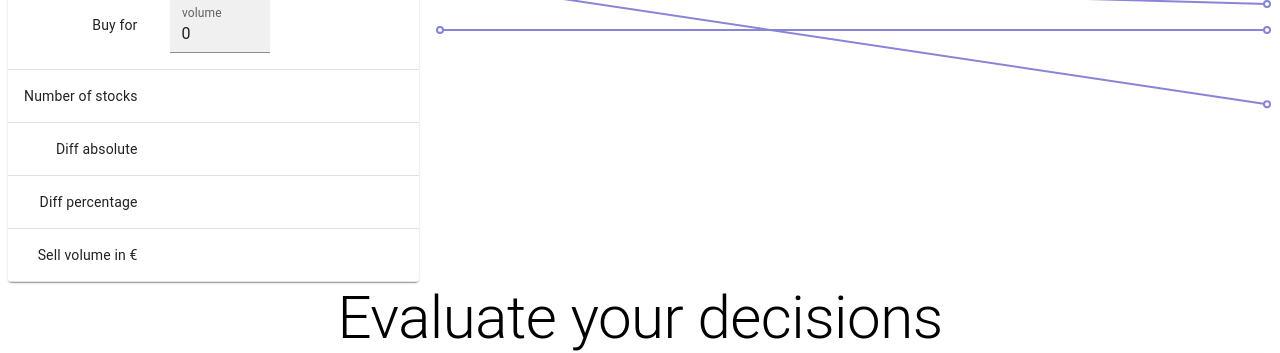
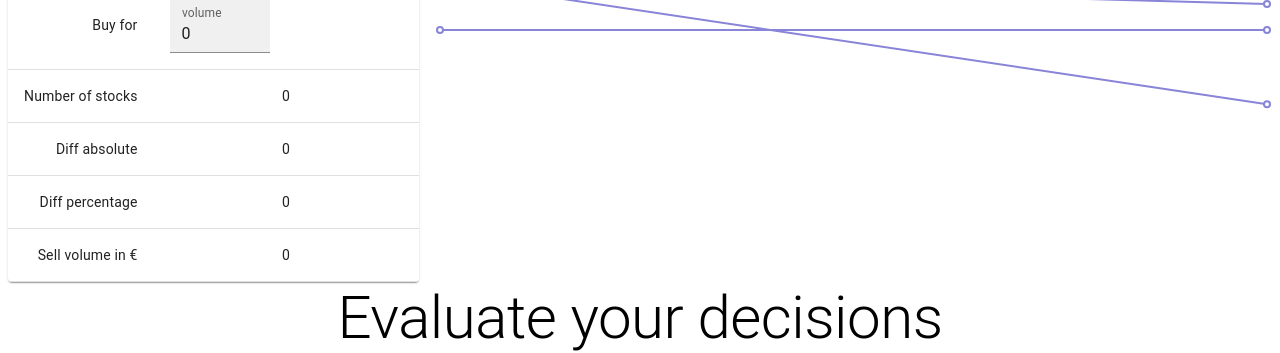
Before and after one commit to rainerknabenbauer/volastock, a Next.js app: page / in a window 1280 px wide. Shown: the part 302-655 px from the top of the page. Built offline with nearby package versions, Linux system fonts and the light colour scheme.

Commit message:
child doesnt receive updates

```diff
--- a/src/app/page.tsx
+++ b/src/app/page.tsx
@@ -5,9 +5,27 @@ import { Grid, TextField, Typography, Box } from '@mui/material';
 import Graph from '../components/Graph.tsx'
 import SimpleTradeTable from '../components/SimpleTradeTable.tsx'
 import RebuyTradeTable from '../components/RebuyTradeTable.tsx'
+import * as constants from '../constants/constants';
+import { useState, useEffect } from 'react';
 
 export default function Page() {
-    const priceLabel = "Price per piece"
+
+    const [sellVolume, setSellVolume] = useState(0);
+    const [numberOfStocks, setNumberOfStocks] = useState(0);
+
+    const handleSimpleTableData = (newSellVolume, newNumberOfStocks) => {
+        setSellVolume(newSellVolume);
+        setNumberOfStocks(newNumberOfStocks);
+    }
+
+    useEffect(() => {
+    console.log('main sellVolume changed', sellVolume);
+}, [sellVolume]);
+
+useEffect(() => {
+    console.log('main numberOfStocks changed', numberOfStocks);
+}, [numberOfStocks]);
+
 
     return (
         <>
@@ -17,7 +35,7 @@ export default function Page() {
           <Grid container spacing={2} style={{ height: '100%', display: 'flex', alignItems: 'stretch' }}>
             <Grid item xs={6} md={4} style={{ display: 'flex' }}>
 
-                <SimpleTradeTable />
+                <SimpleTradeTable onStateChange={handleSimpleTableData}/>
             </Grid>
             <Grid item xs={6} md={8}>
                 <Graph />
@@ -31,7 +49,7 @@ export default function Page() {
                 <Graph />
             </Grid>
             <Grid item xs={6} md={8}>
-                <RebuyTradeTable />
+                <RebuyTradeTable sellVolume={sellVolume} numberOfStocks={numberOfStocks} />
             </Grid>
           </Grid>
         </Box>
--- a/src/components/RebuyTradeTable.tsx
+++ b/src/components/RebuyTradeTable.tsx
@@ -1,3 +1,4 @@
+import { useState, useEffect } from 'react';
 import Table from '@mui/material/Table';
 import TableBody from '@mui/material/TableBody';
 import TableCell from '@mui/material/TableCell';
@@ -6,12 +7,31 @@ import TableHead from '@mui/material/TableHead';
 import TableRow from '@mui/material/TableRow';
 import Paper from '@mui/material/Paper';
 import { TextField } from '@mui/material';
-import BuyStocksTableRows from './BuyStocksTableRows'
-import DiffStocksTableRows from './DiffStocksTableRows'
 
 import { priceLabel, textFieldVariant } from '../constants/constants';
 
-export default function Page() {
+export default function RebuyTradeTable({ initialSellVolume, initialNumberOfStocks }) {
+
+    const [sellVolume, setSellVolume] = useState(initialSellVolume);
+    const [numberOfStocks, setNumberOfStocks] = useState(initialNumberOfStocks);
+
+    useEffect(() => {
+        console.log('cc sellVolume changed: ' + sellVolume);
+    }, [sellVolume]);
+
+    useEffect(() => {
+        console.log('cc numberOfStocks changed' + numberOfStocks);
+    }, [numberOfStocks]);
+
+
+    useEffect(() => {
+        console.log('cc initialSellVolume changed: ' + sellVolume);
+    }, [initialSellVolume]);
+
+    useEffect(() => {
+        console.log('cc initialNumberOfStocks changed' + numberOfStocks);
+    }, [initialNumberOfStocks]);
+
     return (
         <TableContainer component={Paper}>
             <Table aria-label="simple table">
@@ -21,7 +41,6 @@ export default function Page() {
                             Rebuy
                         </TableCell>
                     </TableRow>
-
                     <TableRow>
                         <TableCell align="center"></TableCell>
                         <TableCell align="center">Lowest rebuy</TableCell>
@@ -34,27 +53,27 @@ export default function Page() {
                 <TableBody>
                     <TableRow>
                         <TableCell align="right">Buy price</TableCell>
-                    <TableCell align="right"><TextField id="buy-price-lowest" label={priceLabel} variant={textFieldVariant}/></TableCell>
-                    <TableCell align="right"><TextField id="buy-price-low" label={priceLabel} variant={textFieldVariant}/></TableCell>
-                    <TableCell align="right"><TextField id="buy-price-neutral" label={priceLabel} variant={textFieldVariant}/></TableCell>
-                    <TableCell align="right"><TextField id="buy-price-high" label={priceLabel} variant={textFieldVariant}/></TableCell>
-                    <TableCell align="right"><TextField id="buy-price-highest" label={priceLabel} variant={textFieldVariant}/></TableCell>
+                        <TableCell align="right"><TextField id="buy-price-lowest" label={priceLabel} variant={textFieldVariant} inputProps={{ inputMode: 'numeric' }} /></TableCell>
+                        <TableCell align="right"><TextField id="buy-price-low" label={priceLabel} variant={textFieldVariant} inputProps={{ inputMode: 'numeric' }} /></TableCell>
+                        <TableCell align="right"><TextField id="buy-price-neutral" label={priceLabel} variant={textFieldVariant} inputProps={{ inputMode: 'numeric' }} /></TableCell>
+                        <TableCell align="right"><TextField id="buy-price-high" label={priceLabel} variant={textFieldVariant} inputProps={{ inputMode: 'numeric' }} /></TableCell>
+                        <TableCell align="right"><TextField id="buy-price-highest" label={priceLabel} variant={textFieldVariant} inputProps={{ inputMode: 'numeric' }} /></TableCell>
                     </TableRow>
                     <TableRow>
                         <TableCell align="right">Buy volume</TableCell>
-                    <TableCell align="right"></TableCell>
-                    <TableCell align="right"></TableCell>
-                    <TableCell align="right"></TableCell>
-                    <TableCell align="right"></TableCell>
-                    <TableCell align="right"></TableCell>
+                        <TableCell align="right">{sellVolume}</TableCell>
+                        <TableCell align="right">{sellVolume}</TableCell>
+                        <TableCell align="right">{sellVolume}</TableCell>
+                        <TableCell align="right">{sellVolume}</TableCell>
+                        <TableCell align="right">{sellVolume}</TableCell>
                     </TableRow>
                     <TableRow>
                         <TableCell align="right">Number of stocks</TableCell>
-                    <TableCell align="right"></TableCell>
-                    <TableCell align="right"></TableCell>
-                    <TableCell align="right"></TableCell>
-                    <TableCell align="right"></TableCell>
-                    <TableCell align="right"></TableCell>
+                        <TableCell align="right">{numberOfStocks}</TableCell>
+                        <TableCell align="right">{numberOfStocks}</TableCell>
+                        <TableCell align="right">{numberOfStocks}</TableCell>
+                        <TableCell align="right">{numberOfStocks}</TableCell>
+                        <TableCell align="right">{numberOfStocks}</TableCell>
                     </TableRow>
                     <TableRow>
                         <TableCell align="right">Diff absolute</TableCell>
@@ -83,5 +102,5 @@ export default function Page() {
                 </TableBody>
             </Table>
         </TableContainer>
-    )
+    );
 }
--- a/src/components/SimpleTradeTable.tsx
+++ b/src/components/SimpleTradeTable.tsx
@@ -10,38 +10,43 @@ import { TextField } from '@mui/material';
 import EssentialStocksTableRows from '../components/EssentialStocksTableRows.tsx'
 import { priceLabel, textFieldVariant, totalInvestmentHint } from '../constants/constants';
 
-export default function Page() {
+export default function Page({ onStateChange }) {
     const [buyPrice, setBuyPrice] = useState(0);
     const [buyVolume, setBuyVolume] = useState(0);
     const [sellPrice, setSellPrice] = useState(0);
 
-    const [numberOfStocks, setNumberOfStocks] = useState('');
-    const [diffAbsolute, setDiffAbsolute] = useState('');
-    const [diffPercentage, setDiffPercentage] = useState('');
-    const [sellVolume, setSellVolume] = useState('');
+    const [numberOfStocks, setNumberOfStocks] = useState(0);
+    const [diffAbsolute, setDiffAbsolute] = useState(0);
+    const [diffPercentage, setDiffPercentage] = useState(0);
+    const [sellVolume, setSellVolume] = useState(0);
 
     useEffect(() => {
 
         if(buyPrice && buyVolume){
-
-            setNumberOfStocks(
-                Math.floor(buyVolume / buyPrice)
-            )
+            const newNumberOfStocks = Math.floor(buyVolume / buyPrice);
+            setNumberOfStocks(newNumberOfStocks);
 
             if(sellPrice) {
-                setDiffAbsolute(
-                    sellPrice - buyPrice
-                )
-                setDiffPercentage(
-                    Math.floor(sellPrice / buyPrice - 1)
-                )
-                setSellVolume(
-                    numberOfStocks * sellPrice
-                )
+                const newDiffAbsolute = sellPrice - buyPrice;
+                setDiffAbsolute(newDiffAbsolute);
+
+                const newDiffPercentage = Math.floor((sellPrice / buyPrice - 1) * 100);
+                setDiffPercentage(newDiffPercentage);
+
+                const newSellVolume = newNumberOfStocks * sellPrice;
+                setSellVolume(newSellVolume);
+
+                // Call parent callback with new values
+                onStateChange({ sellVolume: newSellVolume, numberOfStocks: newNumberOfStocks });
             }
         }
 
     }, [buyPrice, buyVolume, sellPrice]);
+
+    useEffect(() => {
+        console.log("publishing sellvolume and numberOfStocks")
+        onStateChange({ sellVolume: sellVolume, numberOfStocks: numberOfStocks });
+    }, [sellVolume, numberOfStocks]);
 
     return (
         <TableContainer component={Paper}>
@@ -68,6 +73,7 @@ export default function Page() {
                             onChange={(e) => setBuyPrice(e.target.value)}
                             tabIndex={1}
                             autoFocus
+                            inputProps={{ inputMode: 'numeric' }}
                         />
                     </TableCell>
                     <TableCell align="right">
@@ -77,7 +83,8 @@ export default function Page() {
                             variant={textFieldVariant}
                             value={sellPrice}
                             onChange={(e) => setSellPrice(e.target.value)}
-                            tabIndex={2}
+                            tabIndex={3}
+                            inputProps={{ inputMode: 'numeric' }}
                         />
                     </TableCell>
                 </TableRow>
@@ -90,7 +97,8 @@ export default function Page() {
                             variant={textFieldVariant}
                             value={buyVolume}
                             onChange={(e) => setBuyVolume(e.target.value)}
-                            tabIndex={3}
+                            tabIndex={2}
+                            inputProps={{ inputMode: 'numeric' }}
                         />
                     </TableCell>
                     <TableCell align="right"></TableCell>
```
Lines whose indentation alone changed are shown as unchanged.
